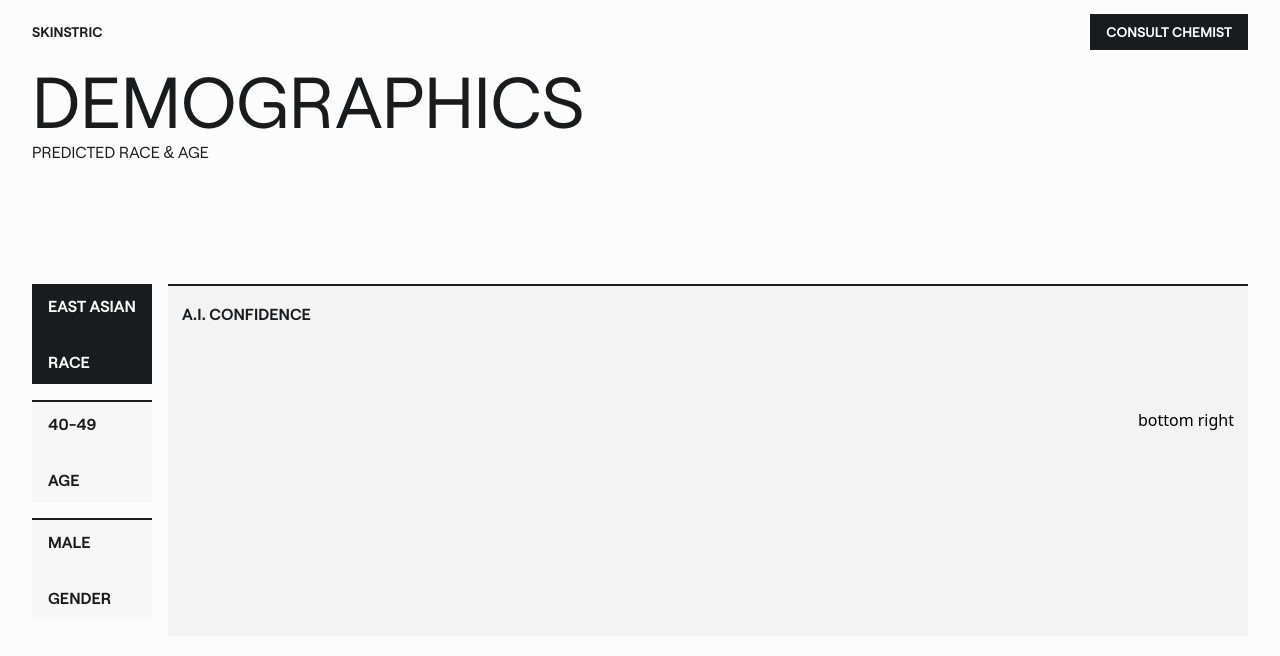
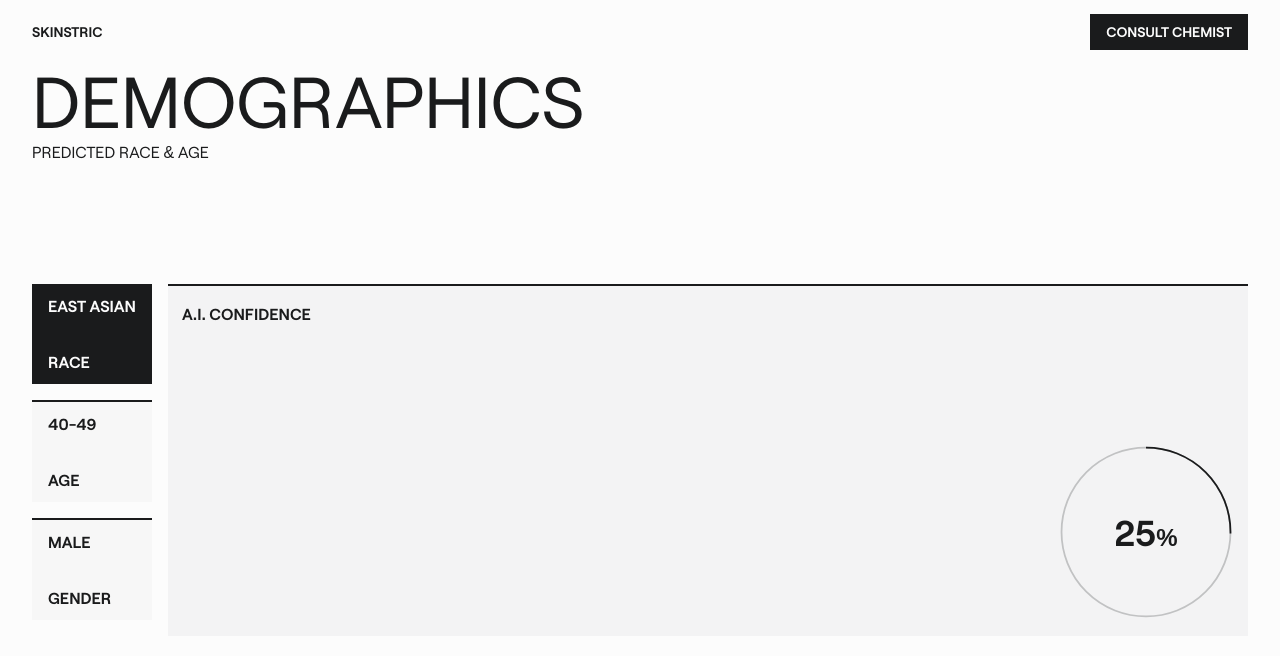
Before and after one commit to yangytjason2000/skinstric, a Next.js app: page /analysis/demographics in a window 1280 px wide. Shown: the top 656 px of the page. Built offline with nearby package versions, Linux system fonts and the light colour scheme.

Commit message:
Added ai confidence percentage

```diff
--- a/app/analysis/demographics/page.tsx
+++ b/app/analysis/demographics/page.tsx
@@ -33,9 +33,9 @@ const page = () => {
 		},
 	};
 	return (
-		<div className="relative flex flex-col h-screen">
+		<div className="relative flex flex-col h-screen bg-[#fcfcfc]">
 			<Header />
-			<div className="flex flex-col flex-grow bg-[#fcfcfc] px-8 pb-9 mt-16">
+			<div className="flex flex-col flex-grow px-8 pb-9 mt-16">
 				<div className="flex flex-col">
 					<h1 className="uppercase font-roobert-trial text-7xl text-[#1A1B1C]">
 						demographics
--- /dev/null
+++ b/app/components/Demographics/CircleProgress.tsx
@@ -0,0 +1,59 @@
+"use client";
+
+import { useGSAP } from "@gsap/react";
+import gsap from "gsap";
+import { FC, useRef } from "react";
+
+interface CircleProgressProps {
+	percentage: number;
+}
+
+const CircleProgress: FC<CircleProgressProps> = ({ percentage }) => {
+	const circleRef = useRef<SVGCircleElement | null>(null);
+	useGSAP(() => {
+		const circle = circleRef.current;
+		if (!circle) return;
+
+		const radius = circle.r.baseVal.value;
+		const circumference = radius * 2 * Math.PI;
+		const offset = circumference - (percentage / 100) * circumference;
+
+		circle.style.strokeDasharray = `${circumference} ${circumference}`;
+		circle.style.strokeDashoffset = `${circumference}`;
+
+		gsap.to(circle, {
+			strokeDashoffset: offset,
+			duration: 0.4,
+			ease: "power1.inOut",
+		});
+	}, [percentage]);
+	return (
+		<svg
+			width="100"
+			height="100"
+			viewBox="0 0 100 100"
+			className="w-full h-auto will-change-transform"
+		>
+			<circle
+				cx="50"
+				cy="50"
+				r="48"
+				fill="none"
+				stroke="#C1C2C3"
+				strokeWidth="1"
+			/>
+			<circle
+				ref={circleRef}
+				cx="50"
+				cy="50"
+				r="48"
+				fill="none"
+				strokeWidth="1"
+				stroke="#1A1B1C"
+				transform="rotate(-90 50 50)"
+			/>
+		</svg>
+	);
+};
+
+export default CircleProgress;
--- a/app/components/Demographics/DemographicDetail.tsx
+++ b/app/components/Demographics/DemographicDetail.tsx
@@ -1,16 +1,24 @@
 import { FC } from "react";
+import CircleProgress from "./CircleProgress";
 
-interface DemographicDetailProps {}
+interface DemographicDetailProps {
+	percentage: number;
+}
 
-const DemographicDetail: FC<DemographicDetailProps> = ({}) => {
+const DemographicDetail: FC<DemographicDetailProps> = ({ percentage }) => {
 	return (
-		<div className="flex-grow flex-col px-[14px] py-4 ml-4 bg-[#F3F3F4] border-t-[#1A1B1C] border-t-2">
+		<div className="flex flex-grow flex-col px-[14px] py-4 ml-4 bg-[#F3F3F4] border-t-[#1A1B1C] border-t-2">
 			<div className="text-[#1A1B1C] uppercase font-roobert-trial font-semibold text-base mb-[82px]">
 				A.I. confidence
 			</div>
-            <div className="flex flex-grow justify-end items-end">
-                bottom right
-            </div>
+			<div className="ml-auto mt-auto w-[384px] max-lg:w-[176px] relative">
+				<CircleProgress percentage={percentage} />
+				<div className="absolute left-[50%] top-[50%] -translate-x-1/2 -translate-y-1/2
+					text-[#1A1B1C] uppercase font-roobert-trial font-semibold text-4xl">
+					{Math.round(percentage)}
+					<span className="font-roobert-trial font-semibold text-2xl">%</span>
+				</div>
+			</div>
 		</div>
 	);
 };
--- a/app/components/Demographics/Demographics.tsx
+++ b/app/components/Demographics/Demographics.tsx
@@ -30,47 +30,66 @@ interface DemographicsProps {
 }
 
 const Demographics: FC<DemographicsProps> = ({ jsonData }) => {
-	const [races, setRaces] = useState<[string, number][]>([]);
-	const [ages, setAges] = useState<[string, number][]>([]);
-	const [genders, setGenders] = useState<[string, number][]>([]);
-	const [selectedRace, setSelectedRace] = useState<string>("");
-	const [selectedAge, setSelectedAge] = useState<string>("");
-	const [selectedGender, setSelectedGender] = useState<string>("");
+	const [demographicData, setDemographicData] = useState<
+		[Array<[string, number]>, Array<[string, number]>, Array<[string, number]>]
+	>([[], [], []]);
+	const [selectedDemographicData, setSelectedDemographicData] = useState<
+		Array<[string, number]>
+	>([]);
 	const [selectedCategoryIndex, setSelectedCategoryIndex] = useState<number>(0);
 
 	useEffect(() => {
 		if (jsonData && jsonData.data) {
 			const { race, age, gender } = jsonData.data;
-			const sortedracesEntries = Object.entries(race).sort(
-				([, a], [, b]) => b - a
-			);
-			const sortedAgesEntries = Object.entries(age).sort(
-				([, a], [, b]) => b - a
-			);
-			const sortedGendersEntries = Object.entries(gender).sort(
-				([, a], [, b]) => b - a
-			);
-			setRaces(sortedracesEntries);
-			setAges(sortedAgesEntries);
-			setGenders(sortedGendersEntries);
-			setSelectedRace(sortedracesEntries[0][0]);
-			setSelectedAge(sortedAgesEntries[0][0]);
-			setSelectedGender(sortedGendersEntries[0][0]);
+			const sortedracesEntries = Object.entries(race)
+				.sort(([, a], [, b]) => b - a)
+				.map(
+					([key, value]) =>
+						[key, parseFloat(value.toFixed(4))] as [string, number]
+				);
+			const sortedAgesEntries = Object.entries(age)
+				.sort(([, a], [, b]) => b - a)
+				.map(
+					([key, value]) =>
+						[key, parseFloat(value.toFixed(4))] as [string, number]
+				);
+			const sortedGendersEntries = Object.entries(gender)
+				.sort(([, a], [, b]) => b - a)
+				.map(
+					([key, value]) =>
+						[key, parseFloat(value.toFixed(4))] as [string, number]
+				);
+			setDemographicData([
+				sortedracesEntries,
+				sortedAgesEntries,
+				sortedGendersEntries,
+			]);
+			setSelectedDemographicData([
+				sortedracesEntries[0],
+				sortedAgesEntries[0],
+				sortedGendersEntries[0],
+			]);
 		}
 	}, [jsonData]);
+
+	if (selectedDemographicData.length === 0) {
+		return null;
+	}
 
 	return (
 		<div className="mt-[120px] flex">
 			<Categories
 				categoryData={[
-					{value: selectedRace, title: "race"},
-					{value: selectedAge, title: "age"},
-					{value: selectedGender, title: "gender"},
+					{ value: selectedDemographicData[0][0], title: "race" },
+					{ value: selectedDemographicData[1][0], title: "age" },
+					{ value: selectedDemographicData[2][0], title: "gender" },
 				]}
-                onClick={setSelectedCategoryIndex}
-                selectedCategoryIndex = {selectedCategoryIndex}
+				onClick={setSelectedCategoryIndex}
+				selectedCategoryIndex={selectedCategoryIndex}
 			/>
-            <DemographicDetail/>
+			<DemographicDetail
+				percentage={selectedDemographicData[selectedCategoryIndex][1] * 100}
+			/>
 		</div>
 	);
 };
--- a/app/components/testing/Header.tsx
+++ b/app/components/testing/Header.tsx
@@ -1,6 +1,6 @@
 const Header = () => {
 	return (
-		<header className="fixed w-full flex justify-between h-16 bg-[#fcfcfc] px-8">
+		<header className="fixed w-full flex justify-between h-16 px-8">
 			<div className="flex items-center">
 				<a
 					href="/"
--- a/app/testing/page.tsx
+++ b/app/testing/page.tsx
@@ -4,9 +4,9 @@ import PreferredWay from "../components/testing/PreferredWay";
 
 const page = () => {
 	return (
-		<div className="relative flex flex-col h-screen">
+		<div className="relative flex flex-col h-screen bg-[#fcfcfc]">
             <Header />
-            <div className="flex flex-col flex-grow bg-[#fcfcfc] px-8 pb-9 mt-16">
+            <div className="flex flex-col flex-grow px-8 pb-9 mt-16">
                 <h1 className="font-roobert-trial font-semibold text-base text-[#1A1B1C] mt-5">
                     TO START ANALYSIS
                 </h1>
--- a/tailwind.config.ts
+++ b/tailwind.config.ts
@@ -12,6 +12,9 @@ const config: Config = {
       fontFamily: {
         'roobert': ['Roobert', 'sans-serif'],
         'roobert-trial': ['RoobertTRIAL', 'sans-serif'],
+      },
+      screens: {
+        'max-lg': { 'max': '1366px' },
       },
       letterSpacing: {
         'very-tight': '-0.07em'
```
